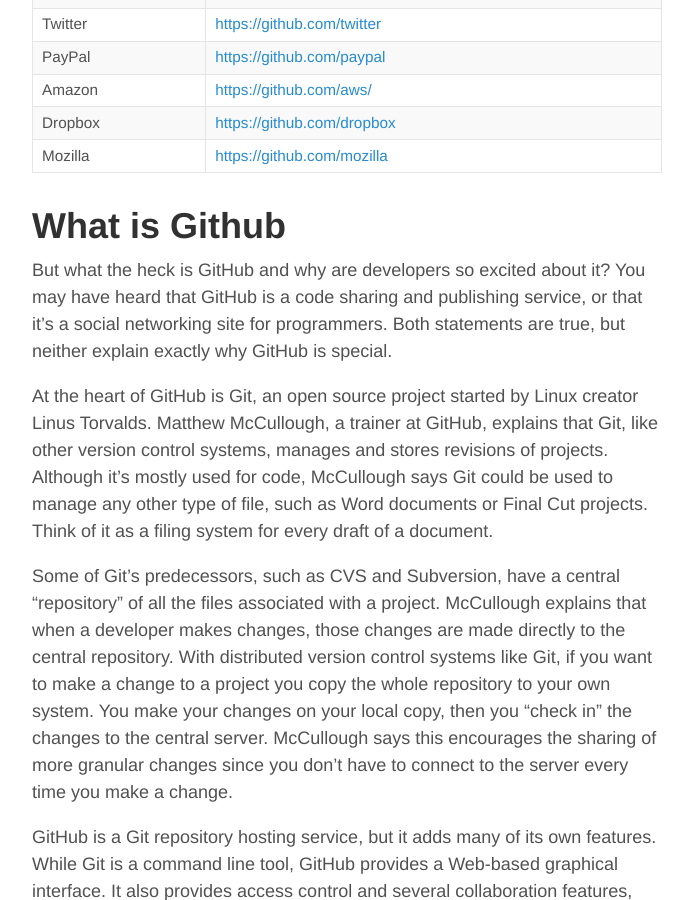
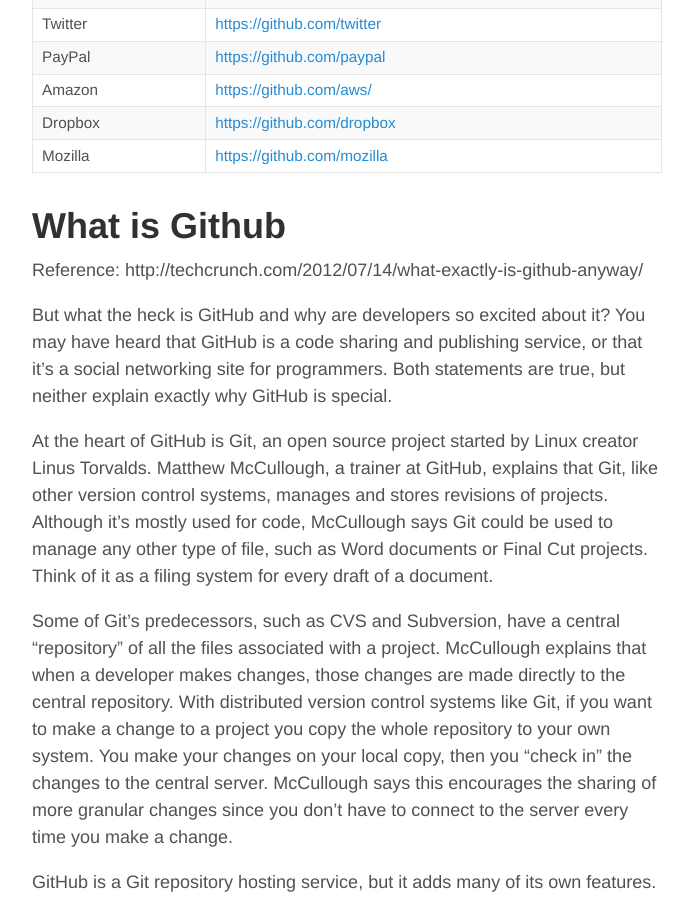
Before and after one commit to healthschema/healthschema.github.io, a Jekyll site: the page built from _posts/2015-08-20-github-intro.md, in a window 1280 px wide and 900 px high, scrolled down 2022 px. Shown: the whole window, without its empty margins (293-986 px from the left). Built offline with Jekyll 4.4.1, drawn with Linux system fonts in a browser that asks for light colours; some of the changed lines change nothing that is shown.

Commit message:
Update 2015-08-20-github-intro.md

```diff
--- a/_posts/2015-08-20-github-intro.md
+++ b/_posts/2015-08-20-github-intro.md
@@ -59,6 +59,8 @@
 
 What is Github
 ================
+Reference: http://techcrunch.com/2012/07/14/what-exactly-is-github-anyway/
+
 But what the heck is GitHub and why are developers so excited about it? You may have heard that GitHub is a code sharing and publishing service, or that it’s a social networking site for programmers. Both statements are true, but neither explain exactly why GitHub is special.
 
 At the heart of GitHub is Git, an open source project started by Linux creator Linus Torvalds. Matthew McCullough, a trainer at GitHub, explains that Git, like other version control systems, manages and stores revisions of projects. Although it’s mostly used for code, McCullough says Git could be used to manage any other type of file, such as Word documents or Final Cut projects. Think of it as a filing system for every draft of a document.
```
